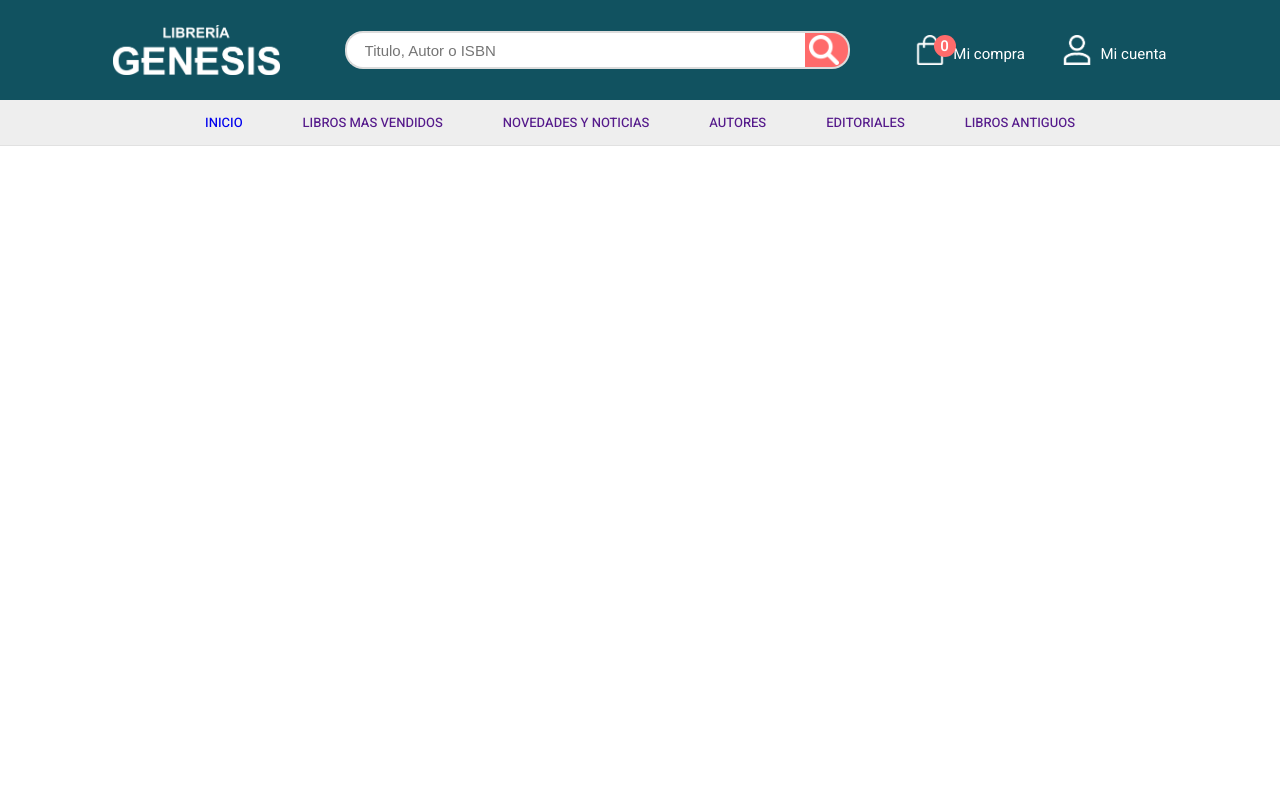
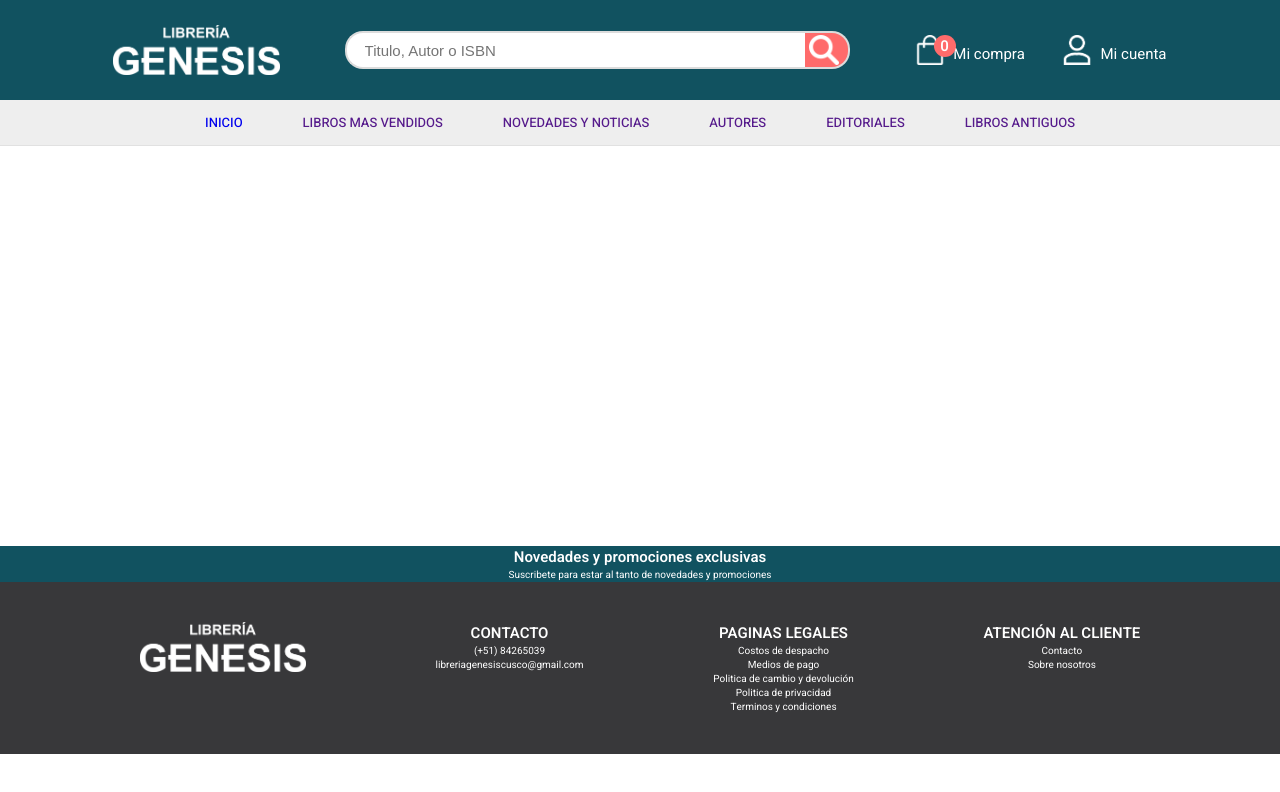
Before and after one commit to irojasc/genesis-web.github.io, a plain HTML site: page index.html in a window 1280 px wide. Drawn offline with nearby package versions, Linux system fonts and the light colour scheme.

Commit message:
Correcion de footer en index.html

```diff
--- a/index.html
+++ b/index.html
@@ -15,13 +15,14 @@
     <script>
         $(function(){
           $("#header").load("header.html");
+          $("#footer").load("footer.html");
         });
     </script>
 </head>
 <body>
     <!-- <div id="header"></div> -->
     <header id="header"></header>
-    <main></main>
-    <footer></footer>
+    <main style="height: 400px;"></main>
+    <footer id="footer"></footer>
 </body>
 </html>
```
